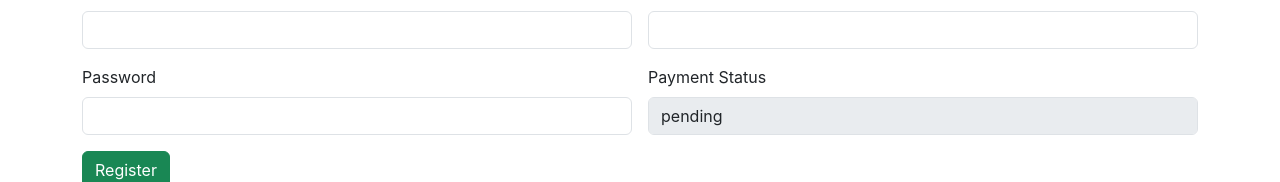
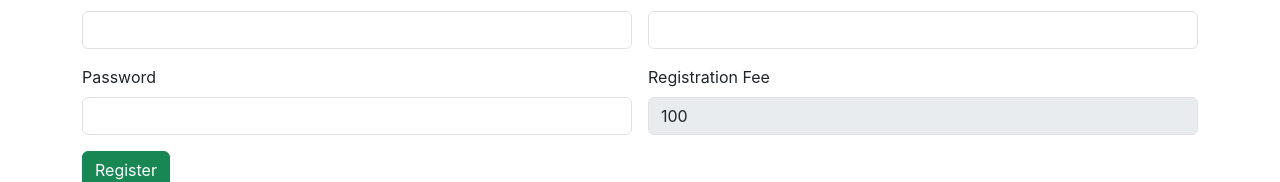
Before and after one commit to amaldevk/FitFusion-frontend-react, a React (Create React App) app: page /registeruser in a window 1280 px wide. Shown: the part 451-633 px from the top of the page. Built offline with nearby package versions, Linux system fonts and the light colour scheme.

Commit message:
registerpagebug

```diff
--- a/src/components/RegisterPage.jsx
+++ b/src/components/RegisterPage.jsx
@@ -18,7 +18,7 @@ const RegisterPage = () => {
             "idproof": "",
             "username": "",
             "password": "",
-            "paymentStatus": "pending"
+            "paymentStatus": "100"
         }
     )
     const inputHandler = (event) => {
@@ -44,7 +44,7 @@ const RegisterPage = () => {
                             "idproof": "",
                             "username": "",
                             "password": "",
-                            "paymentStatus": "pending"
+                            "paymentStatus": "100"
                         }
                     )
                 } else {
@@ -126,8 +126,8 @@ const RegisterPage = () => {
                                 <input type="password" className="form-control" name='password' value={input.password} onChange={inputHandler} />
                             </div>
                             <div className="col col-12 col-sm-6 col-md-6 col-lg-6 col-xl-6 col-xxl-6">
-                                <label htmlFor="" className="form-label">Payment Status</label>
-                                <input class="form-control" type="text" name='paymentStatus' value={input.paymentStatus} onChange={inputHandler} placeholder="pending" aria-label="Disabled input example" disabled/>
+                                <label htmlFor="" className="form-label">Registration Fee</label>
+                                <input class="form-control" type="text" name='paymentStatus' value={input.paymentStatus} onChange={inputHandler} placeholder="100" aria-label="Disabled input example" disabled/>
                             </div>
                             <div className="col col-12 col-sm-12 col-md-12 col-lg-12 col-xl-12 col-xxl-12">
                                 <button className="btn btn-success" onClick={readvalues}>Register</button>
```
